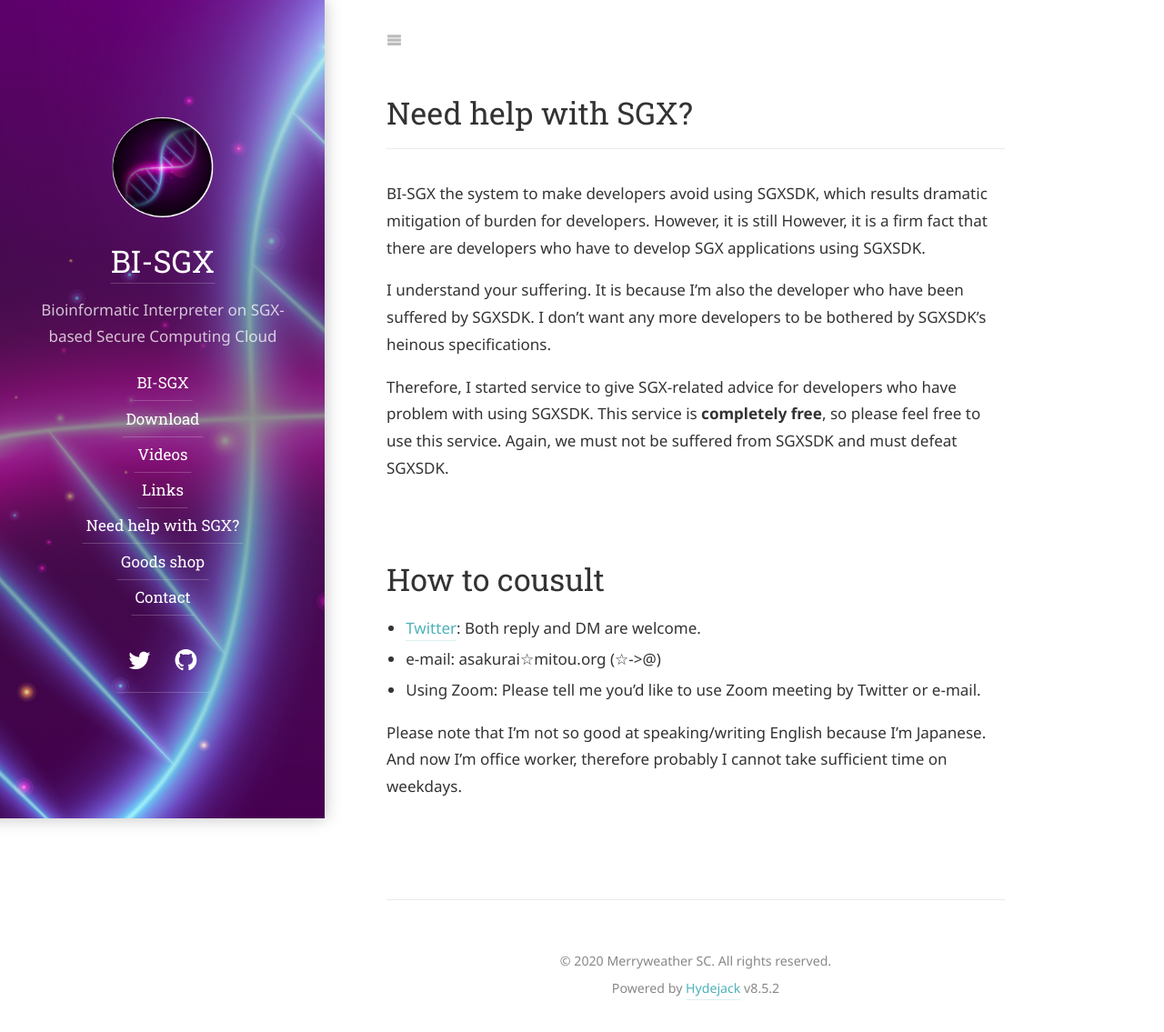
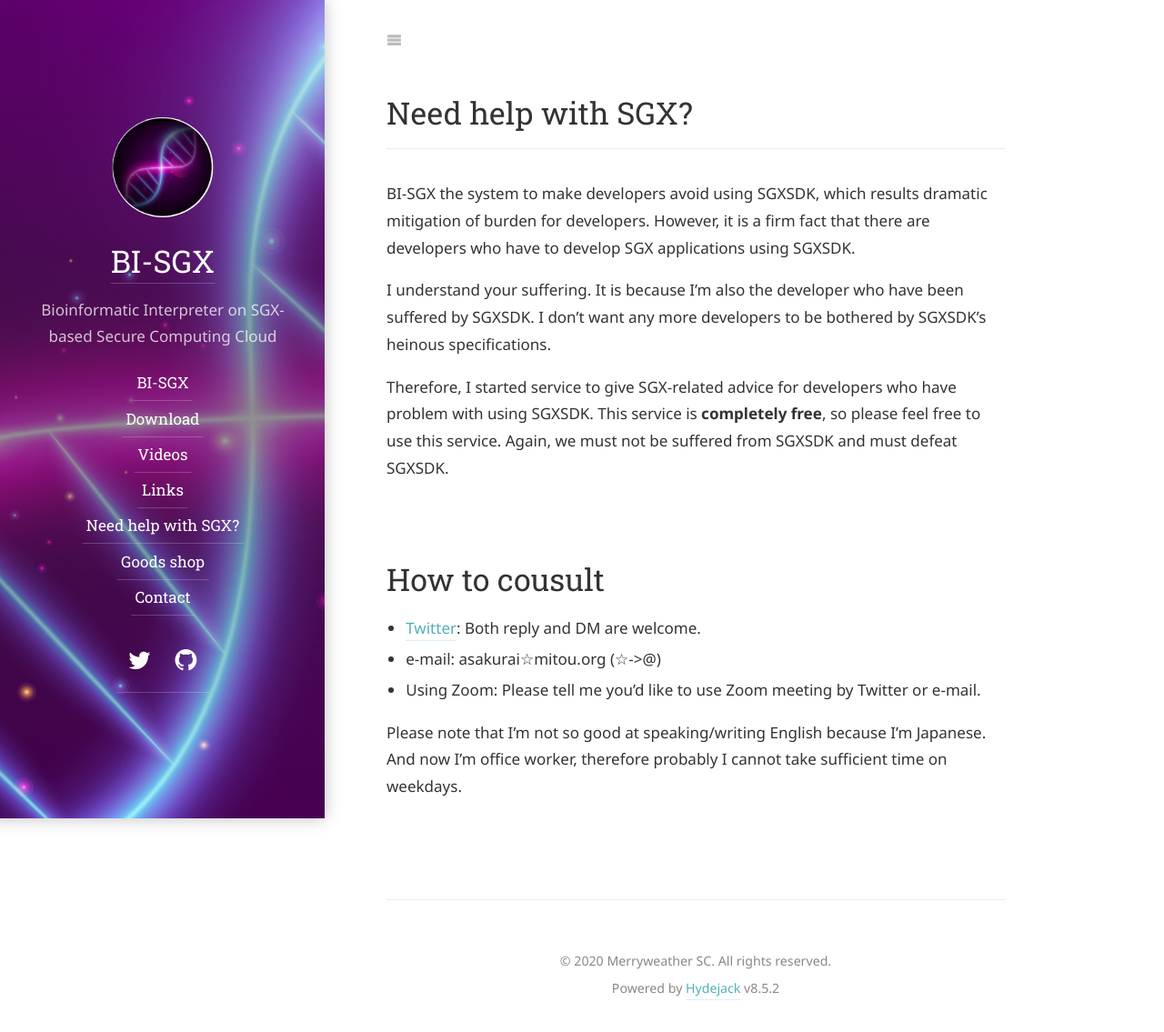
Before and after one commit to hello31337/hello31337.github.io, a Jekyll site: the page built from docs/sgx_consult.md, in a window 1280 px wide. Shown: the whole page at 91% size. Built offline with Jekyll 4.4.1, drawn with Linux system fonts in a browser that asks for light colours; some web fonts are replaced; our own code applies the rules of GitHub Pages for plain Markdown files.

Commit message:
Updated sgx consulting page.

```diff
--- a/docs/sgx_consult.md
+++ b/docs/sgx_consult.md
@@ -4,7 +4,7 @@ menu: true
 order: 6
 ---
 
-BI-SGX the system to make developers avoid using SGXSDK, which results dramatic mitigation of burden for developers. However, it is still However, it is a firm fact that there are developers who have to develop SGX applications using SGXSDK.
+BI-SGX the system to make developers avoid using SGXSDK, which results dramatic mitigation of burden for developers. However, it is a firm fact that there are developers who have to develop SGX applications using SGXSDK.
 
 I understand your suffering. It is because I'm also the developer who have been suffered by SGXSDK. I don't want any more developers to be bothered by SGXSDK's heinous specifications.
 
```
